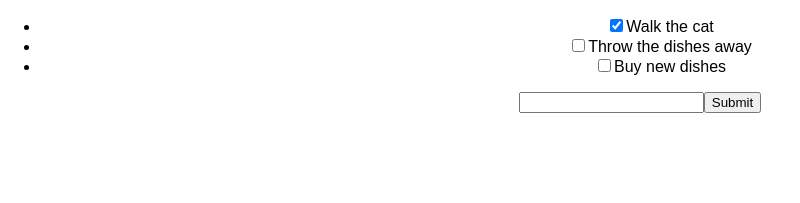
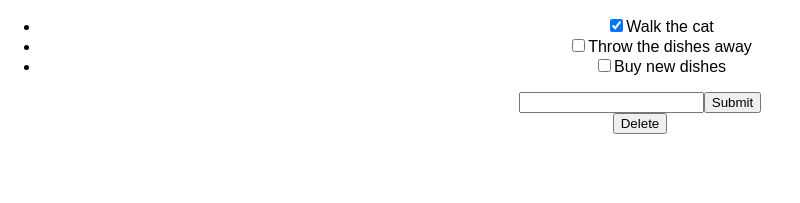
Before and after one commit to nathankimjs/intro-to-react, a React (Create React App) app in the folder react-to-do/: page / in a window 1280 px wide. Shown: the top 203 px of the page, without its empty margins (0-800 px from the left). Built offline with nearby package versions, Linux system fonts and the light colour scheme.

Commit message:
Assignment 8 RTD Events initial commit

```diff
--- a/react-to-do/src/App.js
+++ b/react-to-do/src/App.js
@@ -13,6 +13,11 @@ class App extends Component {
         ],
         newTodoDescription: ''
       };
+  }
+
+  deleteTodo(index) {
+    const filtered = this.state.todos.filter(index => index[0]);
+      this.setState({ todos: filtered});
   }
 
   handleChange(e) {
@@ -38,13 +43,18 @@ class App extends Component {
       <div className="App">
         <ul>
           {this.state.todos.map ((todo,index) =>
-            <ToDo key = {index} description={todo.description} isCompleted={todo.isCompleted} toggleComplete={ () => this.toggleComplete(index) }/>
+            <ToDo key = {index} description={todo.description}
+            isCompleted={todo.isCompleted}
+            toggleComplete={ () => this.toggleComplete(index) }
+            deleteToDoHandler= { () => this.deleteTodo(index)} />
           )}
         </ul>
         <form onSubmit={ (e) => this.handleSubmit(e) }>
-          <input type="text" value={ this.state.newTodoDescription } onChange={ (e) => this.handleChange(e) } />
+          <input type="text" value={ this.state.newTodoDescription }
+          onChange={ (e) => this.handleChange(e) } />
           <input type="submit" />
         </form>
+        <button onClick={this.deleteTodo}>Delete</button>
       </div>
     );
   }
```
